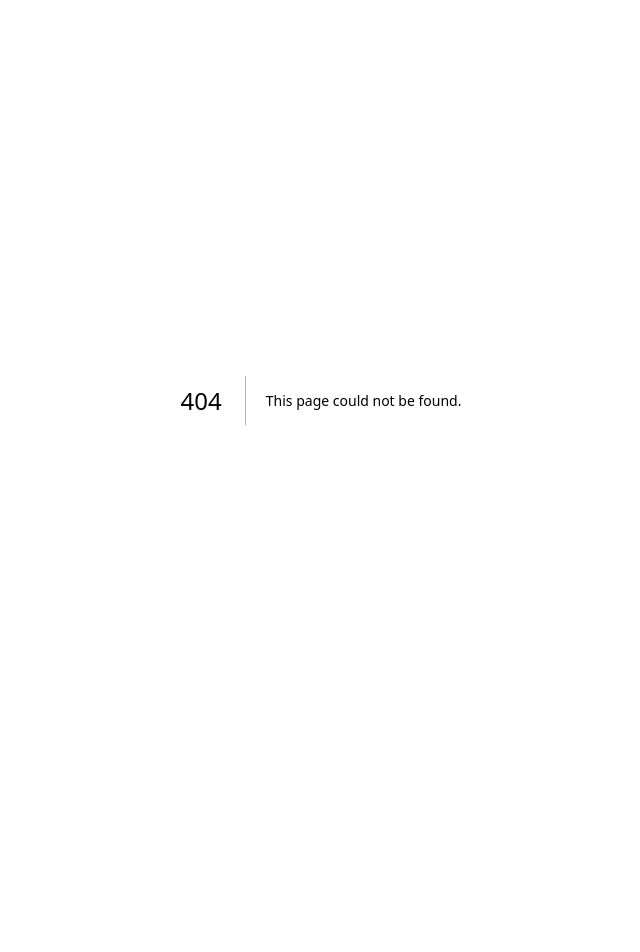
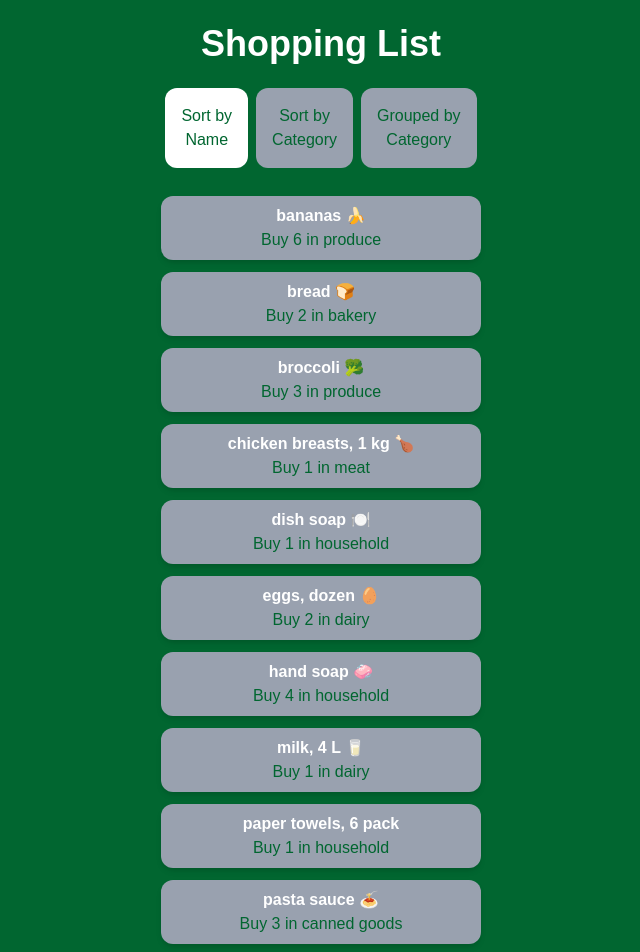
Before and after one commit to Exampleuser274/cprg306-assignments, a Next.js app: page /week-6 in a window 1280 px wide. Before the commit this address had no page. Shown: the top 952 px of the page, without its empty margins (319-959 px from the left). Before the commit the page ends 800 px from the top, so only its background shows below. Built offline with nearby package versions, Linux system fonts and the light colour scheme.

Commit message:
week 6 commit

```diff
--- a/app/page.js
+++ b/app/page.js
@@ -1,7 +1,7 @@
 import Link from "next/link";
 
 function Page() {
-  const weeks =[2,3,4,5];
+  const weeks =[2,3,4,5,6];
 
   return (
     <main>
--- /dev/null
+++ b/app/week-6/item-list.js
@@ -0,0 +1,91 @@
+"use client";
+
+import React, { useState } from 'react';
+import Item from "./item";
+import items from './items.json';
+
+
+function ItemList() {
+    const [sortBy, setSortBy] = useState("name");
+    const sortedItems = [...items].sort((a, b) => {
+        if (sortBy === "name") {
+            return a.name.localeCompare(b.name);
+        } else if (sortBy === "category") {
+            return a.category.localeCompare(b.category);
+        }
+        return 0;
+
+         });
+
+    const groupedItems = () => {
+        const groups = [...new Set(items.map(item => item.category))]
+            .sort((a, b) => a.localeCompare(b));
+
+        return groups.map((category) => {
+            const groupItems = items
+                .filter((item) => item.category === category)
+                .sort((a, b) => a.name.localeCompare(b.name));
+
+            return {
+                category,
+                items: groupItems,
+            };
+        });
+    };
+
+
+return (
+        <div>
+            <div className="flex items center justify-center gap-2 mb-7">
+                <button
+                    onClick={() => setSortBy("name")}
+                    className= {`flex flex-col rounded-xl p-4 ${sortBy === "name" ? "bg-active: bg-white" : "bg-inactive: bg-gray-400"}`}
+                >
+                    <p className="text-green-800">Sort by <br /> Name</p>
+                </button>
+
+                <button
+                    onClick={() => setSortBy("category")}
+                    className={`flex flex-col rounded-xl p-4 ${sortBy === "category" ? "bg-active: bg-white" : "bg-inactive: bg-gray-400"}`}
+                >
+                    <p className="text-green-800">Sort by <br /> Category</p>
+                </button>
+
+                <button
+                    onClick={() => setSortBy("grouped")}
+                    className={`flex flex-col rounded-xl p-4 ${sortBy === "grouped" ? "bg-active: bg-white" : "bg-inactive: bg-gray-400"}`}
+                >
+                    <p className="text-green-800">Grouped by <br /> Category</p>
+                </button>
+
+
+            </div>
+
+            {sortBy === "grouped" ? (
+                <div>
+                    {groupedItems().map((group) => (
+                        <div key={group.category} className="bg-white rounded-xl max-w-sm p-2 mb-6 mx-auto">
+                            <h2 className="text-xl font-bold capitalize text-center text-green-800 my-2">
+                                {group.category}
+                            </h2>
+                            <ul>
+                                {group.items.map((item) => (
+                                    <Item key={item.id} item={item} />
+                                ))}
+                            </ul>
+                        </div>
+                    ))}
+                </div>
+
+            ) : (
+                <ul>
+                    {sortedItems.map((item) => (
+                        <Item key={item.id} item={item} />
+                    ))}
+                </ul>
+            )}
+        </div>
+    );
+}
+
+export default ItemList;
--- /dev/null
+++ b/app/week-6/item.js
@@ -0,0 +1,14 @@
+
+
+function Item({ item }) {
+    const { name, quantity, category } = item;
+
+  return (
+    <div className="flex flex-col justify-between items-center p-2 max-w-xs mx-auto bg-gray-400 shadow-md rounded-xl mb-3">
+        <p className="font-semibold text-white">{name}</p>
+        <p className="text-green-800"> Buy {quantity} in {category}</p>
+    </div>
+  );
+};
+
+export default Item;
--- /dev/null
+++ b/app/week-6/items.json
@@ -0,0 +1,85 @@
+[
+    {
+        "id": "1h2GJKH12gkHG31h1H",
+        "name": "milk, 4 L 🥛",
+        "quantity": 1,
+        "category": "dairy"
+    },
+
+    {
+        "id": "2KJH3k2j3H1k2J3K1H",
+        "name": "bread 🍞",
+        "quantity": 2,
+        "category": "bakery"
+    },
+
+    {
+        "id": "3h2KJH3k2j3H1k2J3",
+        "name": "eggs, dozen 🥚",
+        "quantity": 2,
+        "category": "dairy"
+    },
+
+    {
+        "id": "4k2J3K1H2GJKH12gk",
+        "name": "bananas 🍌",
+        "quantity": 6,
+        "category": "produce"
+    },
+
+    {
+        "id": "5H1h1H2KJH3k2j3H",
+        "name": "broccoli 🥦",
+        "quantity": 3,
+        "category": "produce"
+    },
+
+    {
+        "id": "6H1k2J3K1H2GJKH1",
+        "name": "chicken breasts, 1 kg 🍗",
+        "quantity": 1,
+        "category": "meat"
+    },
+
+    {
+        "id": "7gkHG31h1H2KJH3k",
+        "name": "pasta sauce 🍝",
+        "quantity": 3,
+        "category": "canned goods"
+    },
+
+    {
+        "id": "8j3H1k2J3K1H2GJK",
+        "name": "spaghetti, 454 g 🍝",
+        "quantity": 2,
+        "category": "dry goods"
+    },
+
+    {
+        "id": "9H12gkHG31h1H2KJ",
+        "name": "toilet paper, 12 pack 🧻",
+        "quantity": 1,
+        "category": "household"
+    },
+
+    {
+        "id": "10H3k2j3H1k2J3K1",
+        "name": "paper towels, 6 pack",
+        "quantity": 1,
+        "category": "household"
+    },
+
+    {
+        "id": "11k2J3K1H2GJKH12",
+        "name": "dish soap 🍽️",
+        "quantity": 1,
+        "category": "household"
+    },
+
+    {
+        "id": "12GJKH12gkHG31h1",
+        "name": "hand soap 🧼",
+        "quantity": 4,
+        "category": "household"
+    }
+]
--- /dev/null
+++ b/app/week-6/page.js
@@ -0,0 +1,12 @@
+import ItemList from "./item-list";
+
+function Page() {
+  return (
+    <main className="p-6 bg-green-800 min-h-screen">
+      <h1 className="text-4xl font-bold text-center mb-6 text-white">Shopping List</h1>
+      <ItemList />
+    </main>
+  );
+};
+
+export default Page;
```
